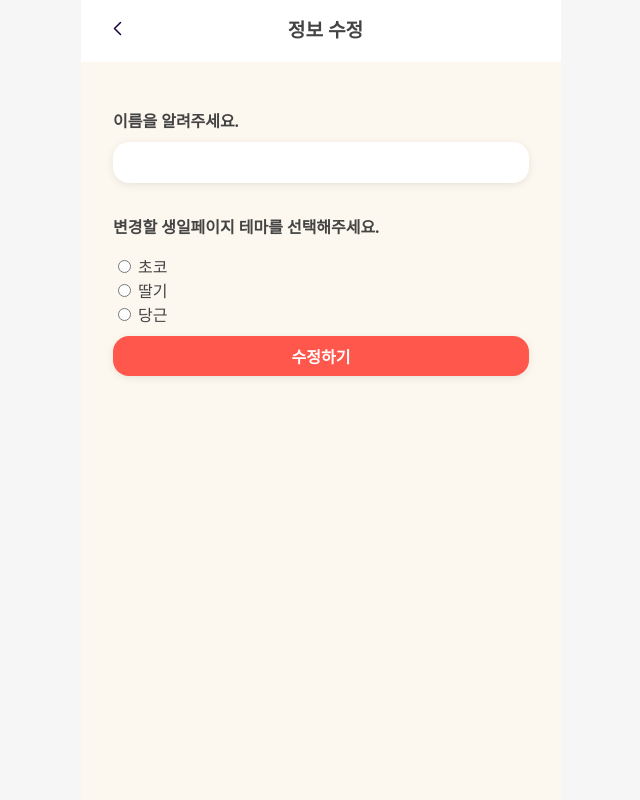
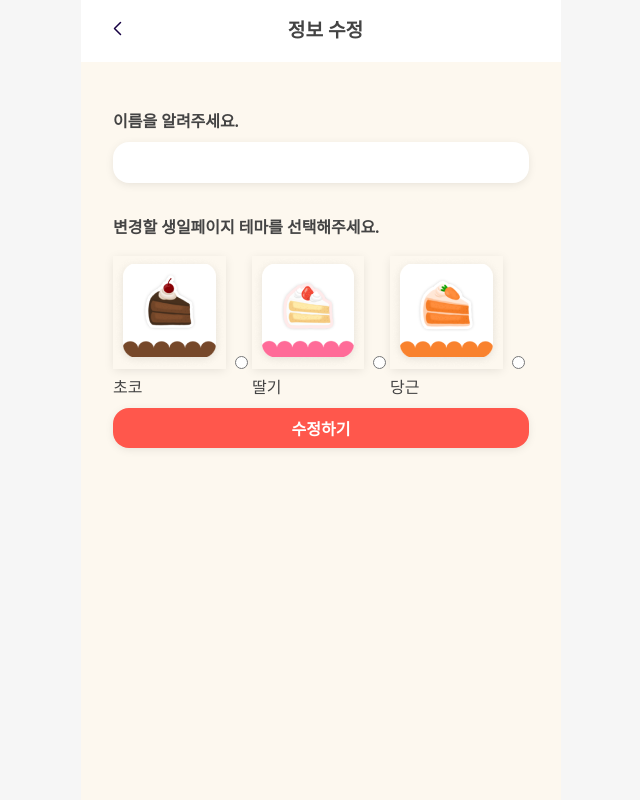
Before and after one commit to Piro17-Project-Birthday/Piro17-Project-Birthday, a Django app: page /mypage/edit in a window 1280 px wide. Shown: the whole page, without its empty margins (319-959 px from the left). Run offline with Django 4.2, Linux system fonts and the light colour scheme; the visitor is signed in with stand-in values (Sample User, id 1); some libraries are stand-ins or nearby versions.

Commit message:
Fix: selected_cake 이미지 추가

```diff
--- a/posts/templates/posts/edit_mypage.html
+++ b/posts/templates/posts/edit_mypage.html
@@ -19,7 +19,24 @@
             <div class="edit_mypage--theme">
               <span class="edit_mypage--theme--text">변경할 생일페이지 테마를 선택해주세요.</span>
             </div>
-            {{form.selected_cake}}
+            <div>
+              <ul id="id_selected_cake">
+                <li>
+                  <img class="preview__choco" src="{% static 'img/theme-preview-choco.png' %}" alt="">
+                  <label for="id_selected_cake_0"><input type="radio" name="selected_cake" value="choco" required="" id="id_selected_cake_0">초코</label>
+                </li>
+
+                <li>
+                  <img class="preview__strawberry" src="{% static 'img/theme-preview-strawberry.png' %}" alt="">
+                  <label for="id_selected_cake_1"><input type="radio" name="selected_cake" value="strawberry" required="" id="id_selected_cake_1">딸기</label>
+                </li>
+
+                <li>
+                  <img class="preview__carrot" src="{% static 'img/theme-preview-carrot.png' %}" alt="">
+                  <label for="id_selected_cake_2"><input type="radio" name="selected_cake" value="carrot" required="" id="id_selected_cake_2">당근</label>
+                </li>
+              </ul>
+            </div>
           </div>
         </table>
         <input type="submit" class="editmypage--submit" value="수정하기"/>
--- a/static/css/edit_mypage.css
+++ b/static/css/edit_mypage.css
@@ -58,3 +58,15 @@
     box-shadow: 0px 2px 10px -1px var(--div-input-shadow-color);
     margin: 0.5rem 0 0 0;
 }
+
+#id_selected_cake{
+  display: flex;
+}
+
+#id_selected_cake img{
+  box-shadow: 0px 2px 10px -1px var(--div-input-shadow-color);
+}
+
+#id_selected_cake input[type='radio']{
+  accent-color: var(--div-point-color);
+}
```
Also changed, not shown: posts/templates/posts/create_birthday_page.html (+16 -12 lines), static/css/create_birthday_page.css (+12 -0 lines), static/img/theme-preview-carrot.png (added), static/img/theme-preview-choco.png (added), static/img/theme-preview-strawberry.png (added).
